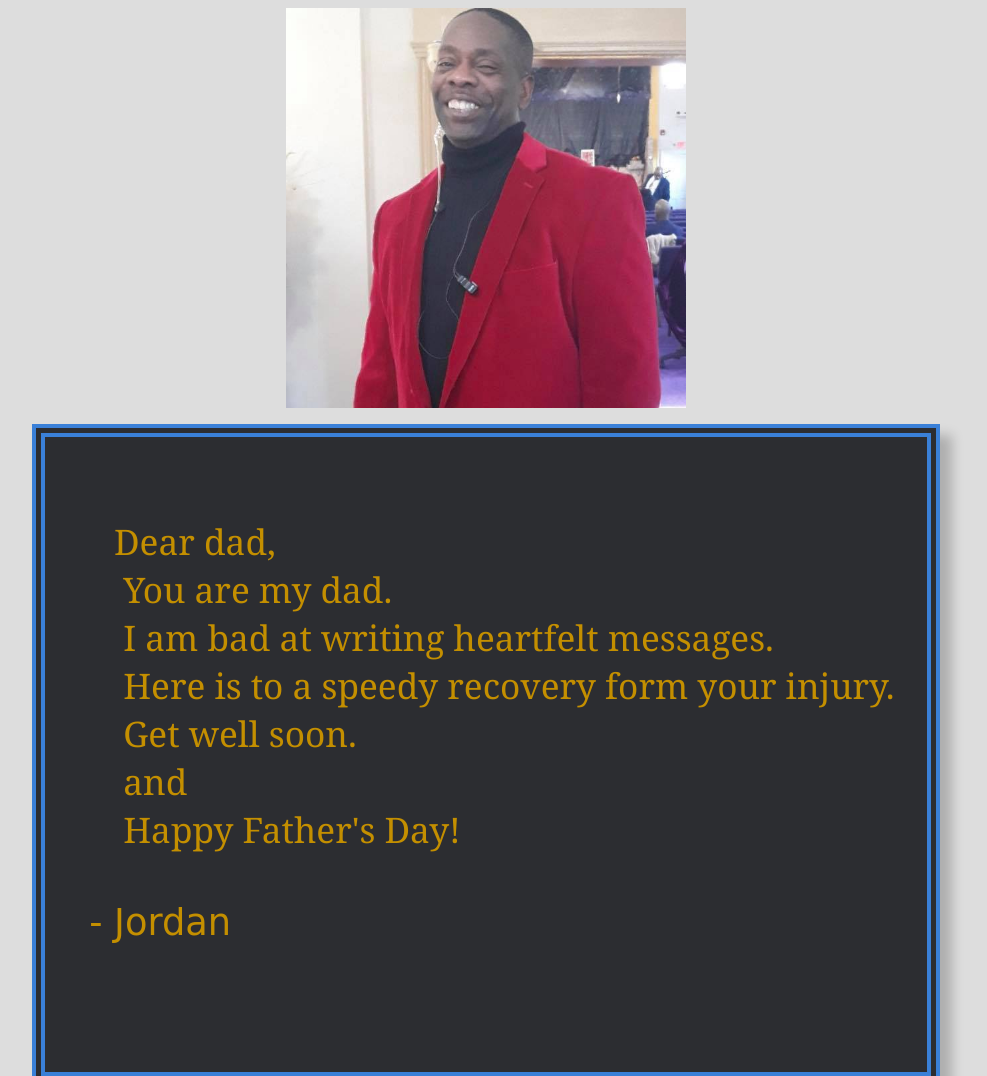
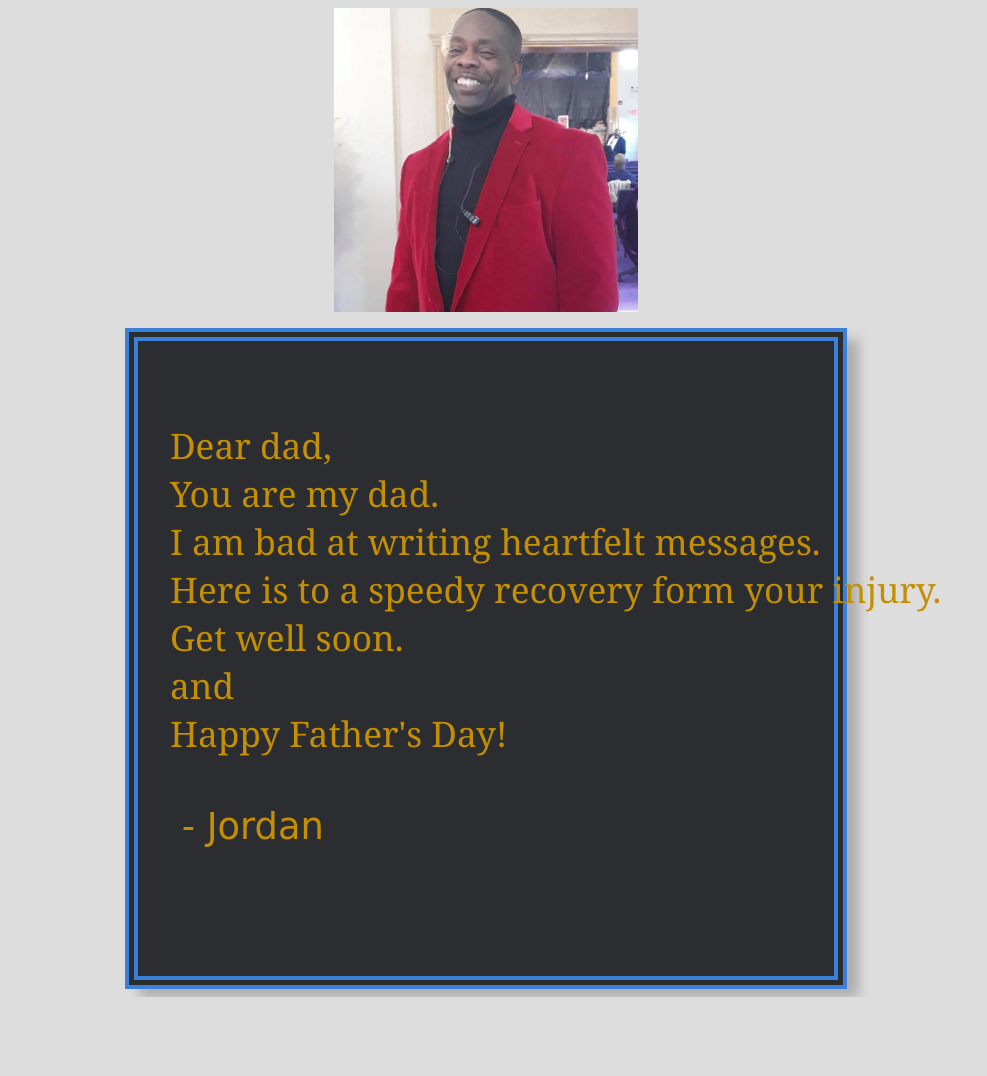
Before and after one commit to Shin-Issei/FathersDay, a plain HTML site: page index.html in a window 1280 px wide. Shown: the top 1076 px of the page, without its empty margins (154-1141 px from the left). After the commit the page ends 997 px from the top, so only its background shows below. Drawn offline with Linux system fonts and the light colour scheme.

Commit message:
some edits

```diff
--- a/style.css
+++ b/style.css
@@ -19,7 +19,7 @@ body{
     font-family:Georgia, 'Times New Roman', Times, serif;
     font-size: 2.2rem;
     color: var(--gold-yellow);
-    width: fit-content;
+    width: 50%;
     text-align: justify;
     white-space: pre;
     background-color: var(--darkest-navy);
@@ -30,7 +30,7 @@ body{
 }
 
 #myDad {
-    width: 400px
+    width: 19rem;
 }
 
 
```
Also changed, not shown: index.html (indentation only).
